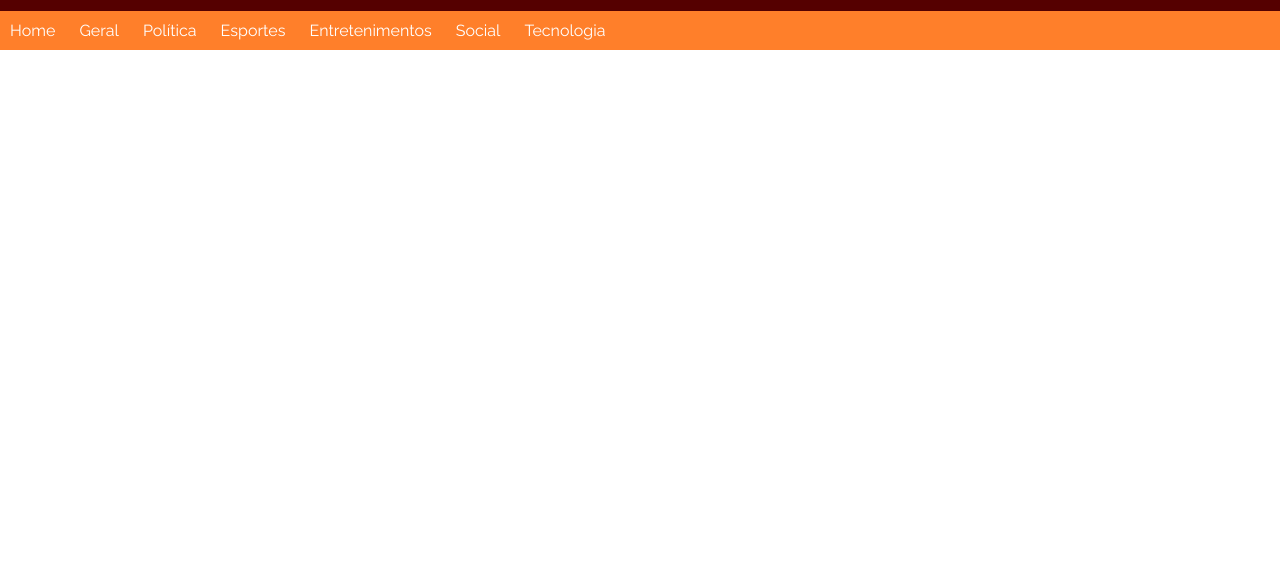
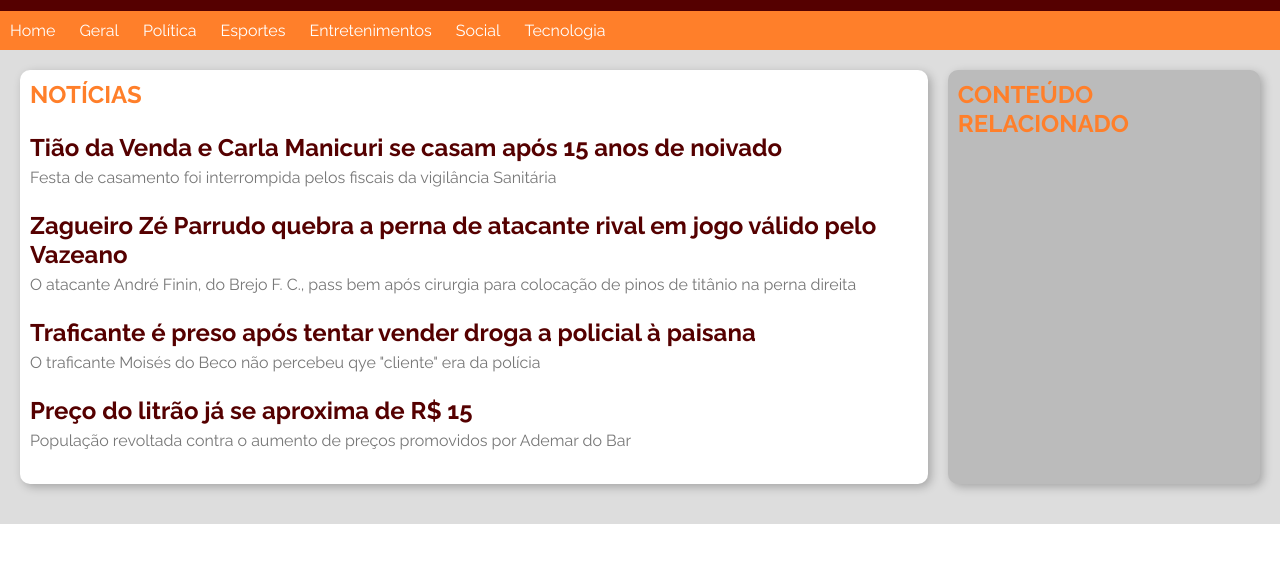
Before and after one commit to tiagocruz1979/dw1-2021-1, a plain HTML site: page portal/index.html in a window 1280 px wide. Shown: the part 76-638 px from the top of the page. Drawn offline with Linux system fonts and the light colour scheme.

Commit message:
(08-05) - portal - com article e section

```diff
--- a/portal/index.html
+++ b/portal/index.html
@@ -23,13 +23,35 @@
             </ul>
         </nav>
         <div id="content"> <!-- Área de Conteúdo-->
-            <article> <!-- Artigo Principal-->
+            <section id="principal"> <!-- <section> Agrupador de conteudos semelhantes-->
+                <!-- Dentro de uma section, segundo as especificações , espera-se ter um título-->
+                <h1>Notícias</h1>
+            <article> <!-- Artigo Principal-- Represena artigo ou notícia>-->
+                <h1><a href="#">Tião da Venda e Carla Manicuri se casam após 15 anos de noivado</a></h1>
+                <p>Festa de casamento foi interrompida pelos fiscais da vigilância Sanitária</p>
+            </article>
 
+            <article>
+                <h1><a href="#">Zagueiro Zé Parrudo quebra a perna de atacante rival em jogo válido pelo Vazeano</a></h1>
+                <p>O atacante André Finin, do Brejo F. C., pass bem após cirurgia para colocação de pinos de titânio na perna direita</p>
             </article>
-            <aside>
 
-            </aside>
+            <article>
+                <h1><a href="#">Traficante é preso após tentar vender droga a policial à paisana</a></h1>
+                <p>O traficante Moisés do Beco não percebeu qye "cliente" era da polícia</p>
+            </article>
 
+            <article>
+                <h1><a href="#">Preço do litrão já se aproxima de R$ 15</a></h1>
+                <p>População revoltada contra o aumento de preços promovidos por Ademar do Bar</p>
+            </article>
+
+
+
+            </section>
+            <section id="secundario">
+                <h1>Conteúdo Relacionado</h1>
+            </section>
         </div>
         <footer> <!-- Rodapé -->
 
--- a/portal/style.css
+++ b/portal/style.css
@@ -1,5 +1,16 @@
 /* @import , quanto existem , devem ser o primeiro item de um arquivo css*/
 @import url('https://fonts.googleapis.com/css2?family=Raleway:ital,wght@0,400;0,700;1,400;1,700&display=swap');
+
+/* Definição de variáveis */
+:root{
+    --cor-primaria: #550000;
+    --cor-secundaria: #ff7f2a;
+    --cor-fundo-clara: #dddddd;
+    --cor-fundo-escura: #bbbbbb;
+    --cor-texto-claro: #ffffff;
+    --cor-sombra:rgba(0,0,0,0.25);
+    --cor-texto-escura: #777777;
+}
 
 /* CSS reset*/
 *{ /* Todos os elementos*/
@@ -16,10 +27,27 @@ font-family: Consolas, 'Courier New',monospace ;*/
 
 /* Fampilia de fontes da web (webfonts)*/
 font-family: Raleway, Calibri, Arial, sans;
+font.size: 16px;
+}
 
+html{
+font.size: 16px;  /* tamanho de fonte padrão do documento*/
 }
+
+/*Cor de todos os links do site*/
+a{
+    color: var(--cor-primaria);
+    text-decoration: none;
+}
+
+a:hover{ /* Mouse passando sobre o link*/
+    color: var(--cor-secundaria);
+    text-decoration: underline; /* volta o sublinado*/
+}
+
 header{
-    background-color: #550000;
+    /*background-color: #550000;*/
+    background-color: var(--cor-primaria);
     padding: 10px 20px;
 }
 
@@ -29,7 +57,55 @@ nav ul li {
 }
 
 nav{
-    background-color:#ff7f2a; /*Cor de Fundo*/
+    background-color:var(--cor-secundaria); /*Cor de Fundo*/
     color: white; /* Cor de texto*/
 
 }
+#content{
+    background-color: var(--cor-fundo-clara);
+    padding: 20px;
+    display:flex; /* Este elemento e seus filhos usarão flexbox */
+    flex-direction:row; /* Os filhos ficarão em linha*/
+}
+
+section{
+    background-color: var(--cor-texto-claro);
+    padding: 10px;
+    margin-bottom: 20px;
+    /*Borda arredondadas*/
+    border-radius: 10px;
+    /*Sombra drop - down shadow*/
+    box-shadow:3px 3px 10px var(--cor-sombra); /*) rgba(0,0,0,0.25);*/
+    flex-grow: 1; /* 1 unidade de largura*/
+}
+
+#principal{
+    flex-grow: 3; /* 3 unidade de largura */
+}
+
+#secundario{
+    margin-left: 20px;
+    background-color: var(--cor-fundo-escura);    /* #bbbbbb;*/
+}
+
+section article{ /* article que estão dentro de uma section*/
+margin: 24px 0px; /* 8 px top/bottom  0px left/right */
+}
+
+section > h1{ /* Apenas os h1 que são filhos diretos de section*/
+    text-transform: uppercase; /* Deixar o texto em maiúscula*/
+    color: var(--cor-secundaria);
+}
+
+article > h1{ /* Só os h1 que são filhos diretos de article */
+    font-size: 1.5rem; /* 1.5x o tamanho da fonte do elemento raiz
+    (html) */
+    margin-bottom: 6px;
+}
+article > h1 > a{
+    font-size: 1.5rem;
+}
+
+article > p{
+    color: var(--cor-texto-escura);
+}
```
